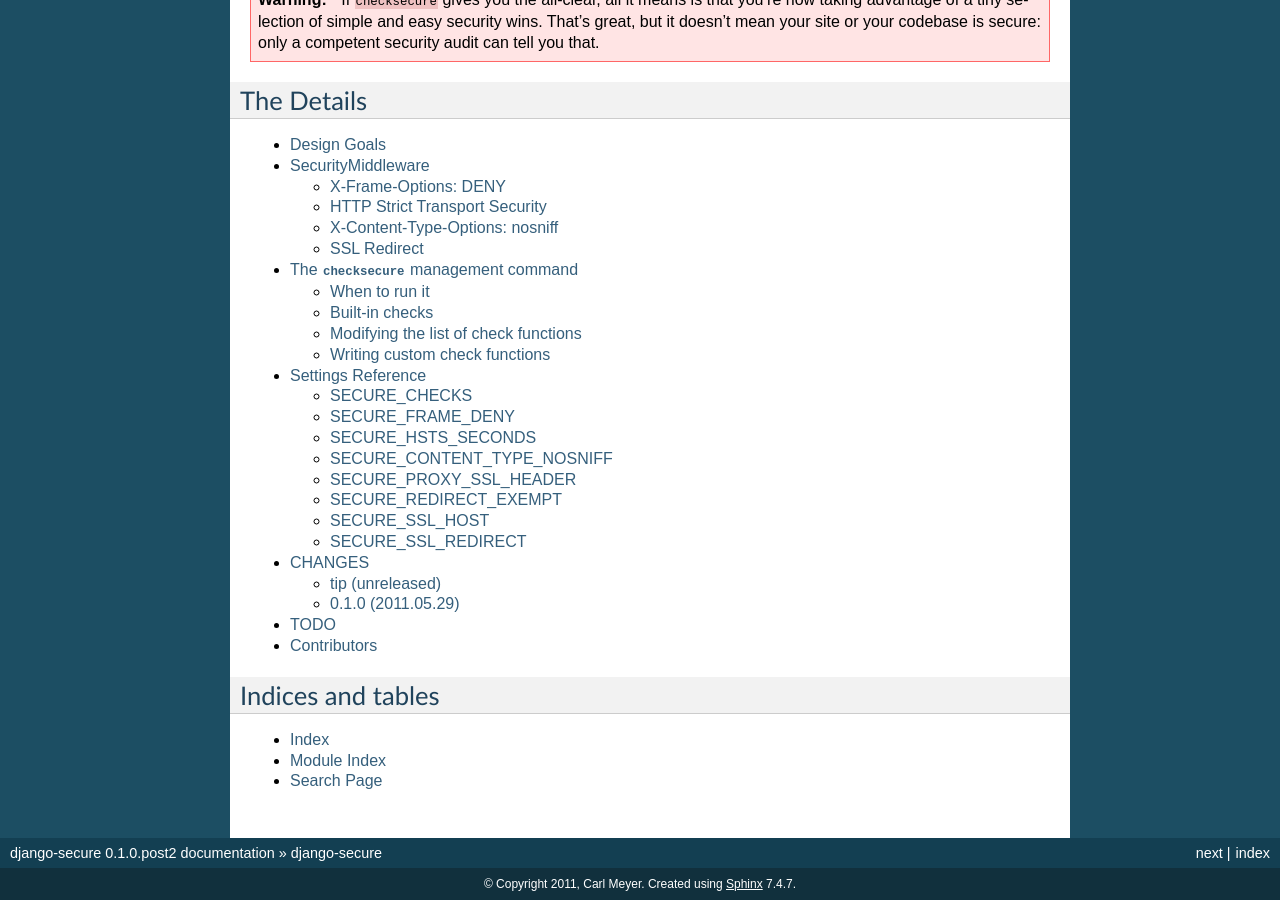
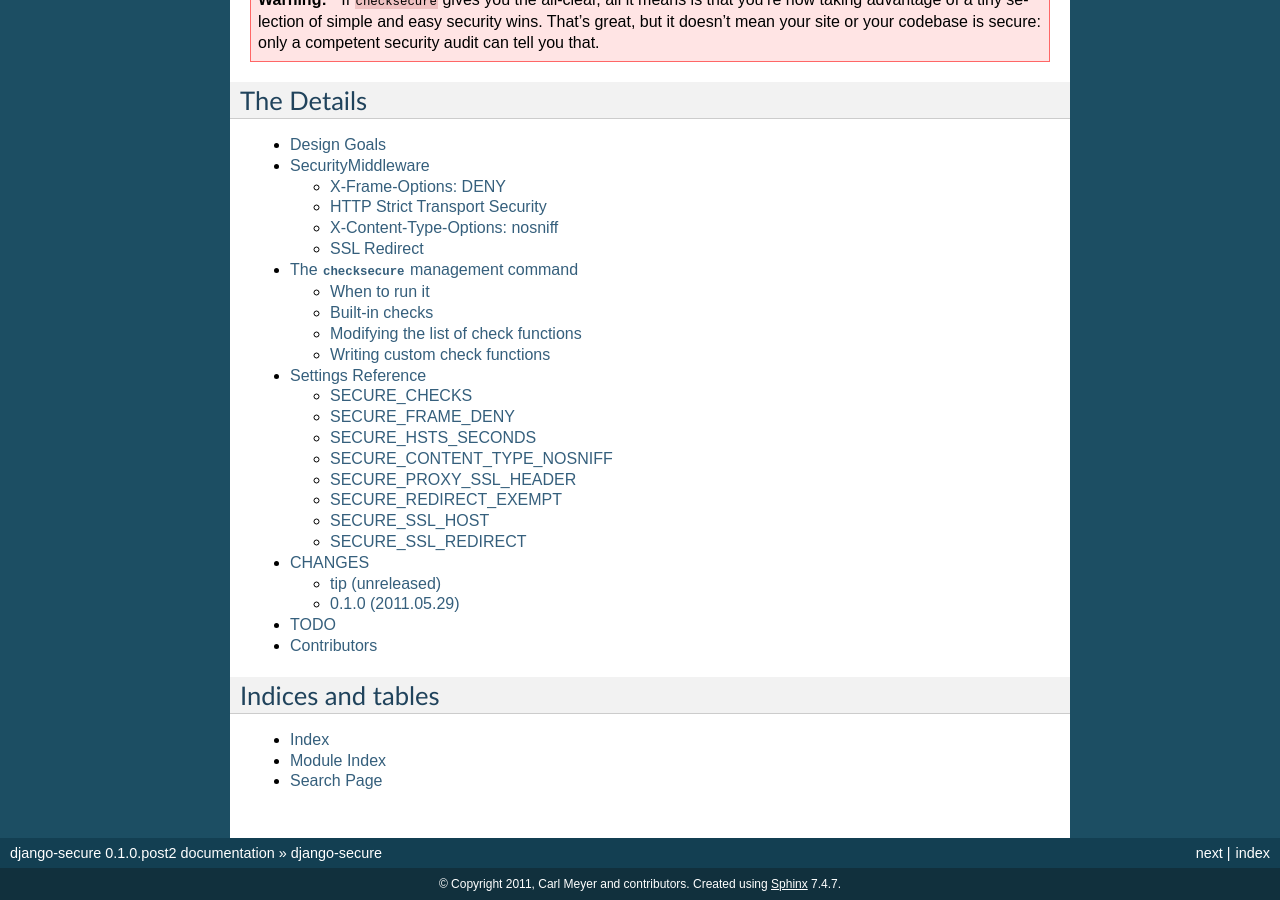
Before and after one commit to carljm/django-secure, a Sphinx documentation site: the page built from doc/index.rst, in a window 1280 px wide and 900 px high, scrolled down 1013 px. Built offline with Sphinx 7.4.7, drawn with Linux system fonts in a browser that asks for light colours.

Commit message:
Added 'and contributors' to the various places the Sphinx mentions authors.

```diff
--- a/doc/conf.py
+++ b/doc/conf.py
@@ -39,7 +39,7 @@ master_doc = 'index'
 
 # General information about the project.
 project = u'django-secure'
-copyright = u'2011, Carl Meyer'
+copyright = u'2011, Carl Meyer and contributors'
 
 # The version info for the project you're documenting, acts as replacement for
 # |version| and |release|, also used in various other places throughout the
@@ -188,7 +188,7 @@ htmlhelp_basename = 'django-securedoc'
 # (source start file, target name, title, author, documentclass [howto/manual]).
 latex_documents = [
   ('index', 'django-secure.tex', u'django-secure Documentation',
-   u'Carl Meyer', 'manual'),
+   u'Carl Meyer and contributors', 'manual'),
 ]
 
 # The name of an image file (relative to this directory) to place at the top of
@@ -221,5 +221,5 @@ latex_documents = [
 # (source start file, name, description, authors, manual section).
 man_pages = [
     ('index', 'django-secure', u'django-secure Documentation',
-     [u'Carl Meyer'], 1)
+     [u'Carl Meyer and contributors'], 1)
 ]
```
